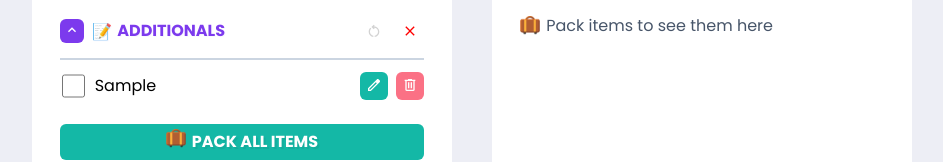
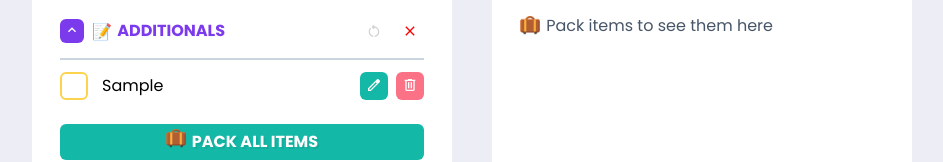
Before and after one commit to paulafffl/travel_packing_checklist, a React (Create React App) app: page / in a window 1280 px wide. Both pictures are taken after typing "Sample" into the empty fields and a click on the button "Add new item is disabled until you type a new item". Shown: the part 518-680 px from the top of the page, without its empty margins (168-1111 px from the left). Built offline with nearby package versions, Linux system fonts and the light colour scheme; a web font is replaced by a local one.

Commit message:
Create custom checkbox

```diff
--- a/src/components/Icon.tsx
+++ b/src/components/Icon.tsx
@@ -1,6 +1,6 @@
 import React from 'react';
 
-type IconSymbol = 'close' | 'collapse' | 'delete' | 'edit' | 'expand' | 'reset' | 'save';
+type IconSymbol = 'check' | 'close' | 'collapse' | 'delete' | 'edit' | 'expand' | 'reset' | 'save';
 
 type IconProps = {
   symbol: IconSymbol;
@@ -15,6 +15,7 @@ const iconPaths: Record<IconSymbol, string> = {
   expand: 'M480-345 240-585l56-56 184 184 184-184 56 56-240 240Z',
   reset: 'M440-122q-121-15-200.5-105.5T160-440q0-66 26-126.5T260-672l57 57q-38 34-57.5 79T240-440q0 88 56 155.5T440-202v80Zm80 0v-80q87-16 143.5-83T720-440q0-100-70-170t-170-70h-3l44 44-56 56-140-140 140-140 56 56-44 44h3q134 0 227 93t93 227q0 121-79.5 211.5T520-122Z',
   save: 'M840-680v480q0 33-23.5 56.5T760-120H200q-33 0-56.5-23.5T120-200v-560q0-33 23.5-56.5T200-840h480l160 160Zm-80 34L646-760H200v560h560v-446ZM480-240q50 0 85-35t35-85q0-50-35-85t-85-35q-50 0-85 35t-35 85q0 50 35 85t85 35ZM240-560h360v-160H240v160Zm-40-86v446-560 114Z',
+  check: 'M382-240 154-468l57-57 171 171 367-367 57 57-424 424Z',
 };
 
 const Icon = ({ symbol, color = 'white' }: IconProps) => {
--- a/src/components/Item.tsx
+++ b/src/components/Item.tsx
@@ -7,23 +7,31 @@ const Item = ({ item, listName }: { item: Item; listName: string }) => {
   const [editing, setEditing] = useState(false);
   const { changeItem, removeItem } = useContext(ItemsContext);
   const [visible, setVisible] = useState(true);
+  const [checked, setChecked] = useState(item.packed);
 
   const handleCheckboxChange = () => {
+    setChecked(!checked);
     setVisible(false);
     setTimeout(() => changeItem(item.id, { packed: !item.packed }), 300);
   };
 
   return (
     <li className="my-1 flex items-center gap-1">
-      <input
-        type="checkbox"
-        checked={item.packed || !visible}
+      <button
+        role="checkbox"
         id={`checkbox-item-${item.id}`}
-        className={visible ? 'opacity-100' : 'opacity-0'}
+        className={`mr-2 h-7 min-w-7 px-0 text-xs
+          ${checked ? 'color-palette-amber' : 'border-2 border-amber-300'}
+          ${visible ? 'opacity-100' : 'opacity-0'}
+        `}
         onKeyDown={(e) => e.key === 'Enter' && handleCheckboxChange()}
-        onChange={handleCheckboxChange}
+        onClick={handleCheckboxChange}
         tabIndex={0}
-      />
+        title={`${checked ? 'Uncheck' : 'Check'}`}
+        aria-label={`${checked ? 'Uncheck' : 'Check'} ${item.name}`}
+      >
+        <Icon symbol="check" />
+      </button>
       <label htmlFor={`checkbox-item-${item.id}`} className={'screen-readers-only'}>
         {item.name}
       </label>
--- a/src/index.css
+++ b/src/index.css
@@ -46,10 +46,6 @@ input {
   @apply h-8 rounded-sm border-2 border-primary-300 bg-white py-1 pl-2 pr-0 placeholder-slate-600 accent-primary-600 outline-none transition-all transition-opacity duration-200 ease-in invalid:border-red-800 invalid:bg-red-200 out-of-range:border-red-800 out-of-range:bg-red-200 focus:bg-primary-50 sm:h-9 md:hover:accent-primary-700;
 }
 
-input[type='checkbox'] {
-  @apply z-10 ml-0.5 mr-1 w-10 cursor-pointer accent-orange-300 ring-slate-300 md:w-8 md:focus:h-6 md:focus:outline-slate-300 md:focus-visible:ring-2;
-}
-
 input[type='search'] {
   /* Override Safari's border radius */
   -webkit-appearance: none;
@@ -65,7 +61,7 @@ button,
 button[type='button'],
 button[type='reset'],
 button[type='submit'] {
-  @apply inline-flex h-8 items-center justify-center overflow-hidden rounded-md px-3 py-1 font-bold uppercase text-white transition-all transition-colors ease-in ease-in active:bg-primary-300  sm:h-9 sm:px-5;
+  @apply inline-flex h-8 items-center justify-center overflow-hidden rounded-md px-3 py-1 font-bold uppercase text-white transition-all transition-colors ease-in ease-in sm:h-9 sm:px-5;
   span {
     @apply text-nowrap py-0.5;
   }
@@ -76,8 +72,16 @@ button[type='submit'] {
   border-bottom-left-radius: 0;
 }
 
+button[role='checkbox'] {
+  @apply active:bg-amber-400;
+}
+
 section {
   @apply mx-auto mt-6 bg-white p-6 pb-7 sm:mt-8 sm:px-7;
+}
+
+.color-palette-amber {
+  @apply bg-amber-400 hover:bg-amber-400 active:bg-amber-500 md:hover:bg-amber-500;
 }
 
 .color-palette-green {
```
